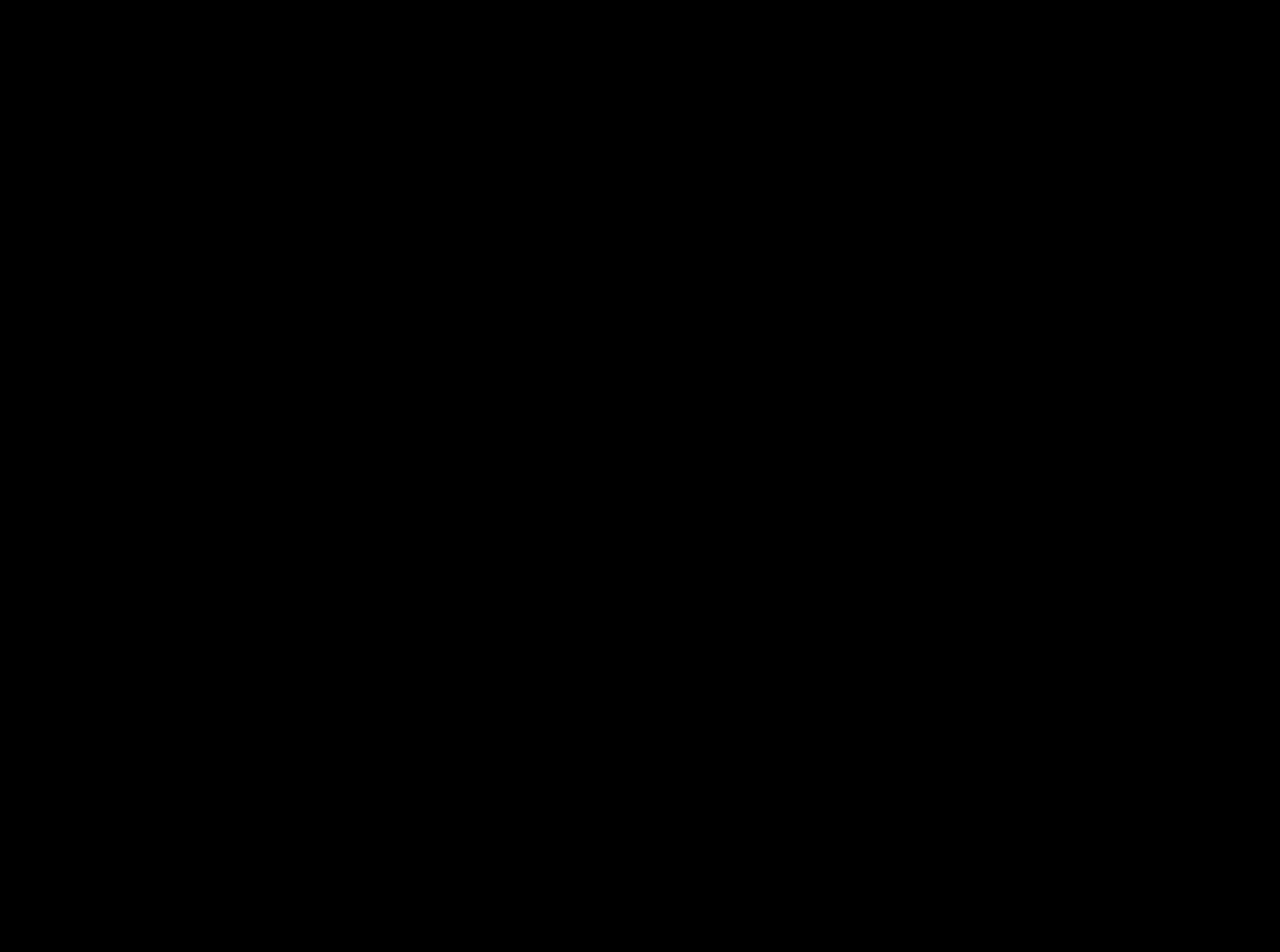
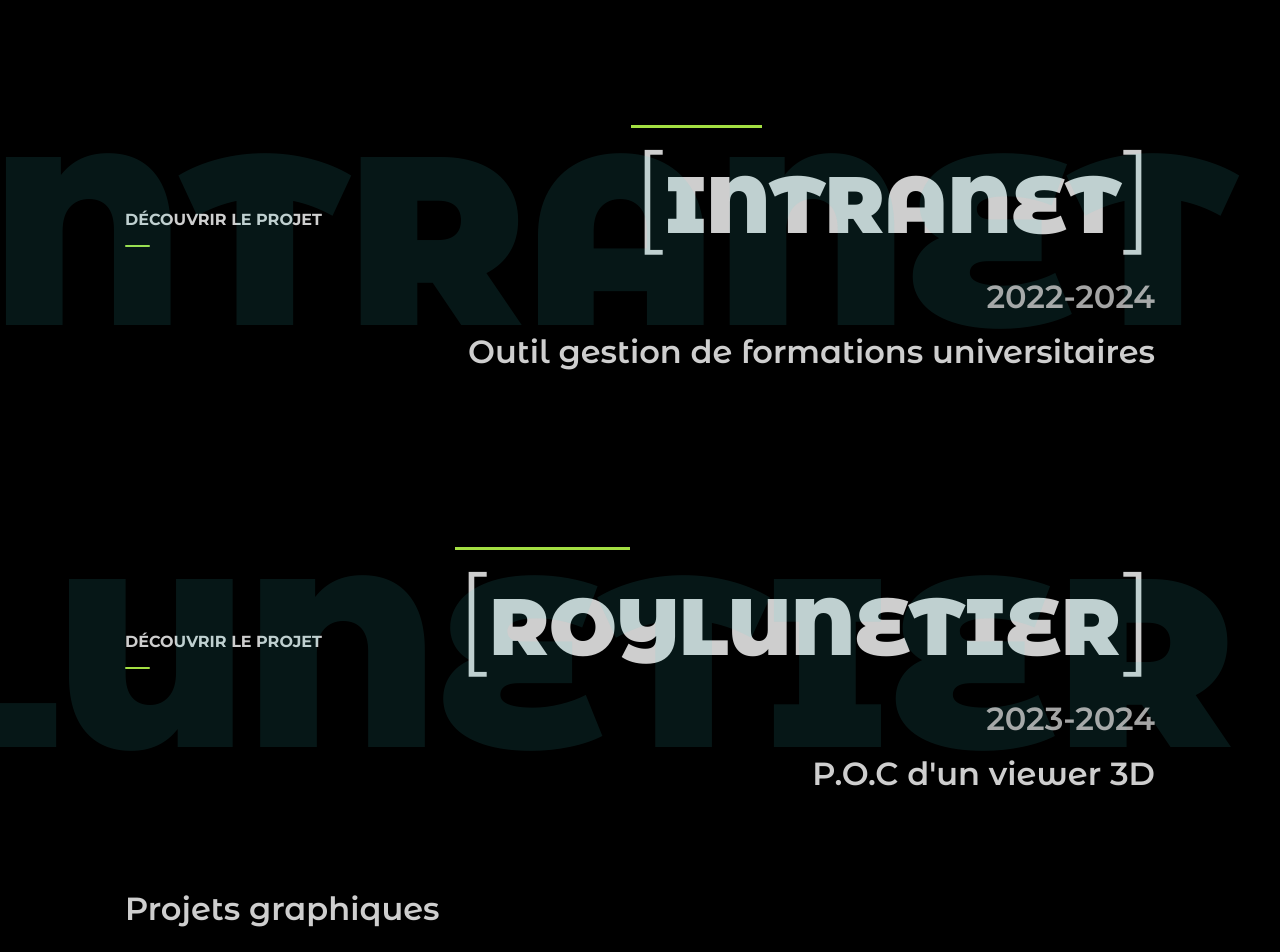
Before and after one commit to CyndelHerolt/personal_website, a Vue app: page / in a window 1280 px wide. Shown: the part 4380-5332 px from the top of the page. Before the commit the page ends 4445 px from the top, so only its background shows below. Built offline with nearby package versions, Linux system fonts and the light colour scheme.

Commit message:
project details

```diff
--- a/src/components/Projets.vue
+++ b/src/components/Projets.vue
@@ -5,13 +5,14 @@
 
 <template>
   <section id="projets">
+    <h2>Projets web</h2>
     <article>
       <div class="projet-card">
         <router-link class="underline-link" to="/unifolio">
           Découvrir le projet
         </router-link>
         <div class="title">
-          <h1><span>[</span>UniFolio<span>]</span></h1>
+          <h1 class="unifolio"><span>[</span>UniFolio<span>]</span></h1>
           <h2>2022-2024</h2>
         </div>
       </div>
@@ -19,8 +20,47 @@
         <h2>
           Outil de création, suivi et évaluation de portfolios universitaires
         </h2>
+      </div>
+    </article>
+    <article>
+      <div class="projet-card">
+        <router-link class="underline-link" to="/intranet">
+          Découvrir le projet
+        </router-link>
+        <div class="title">
+          <h1 class="intranet"><span>[</span>Intranet<span>]</span></h1>
+          <h2>2022-2024</h2>
+        </div>
+      </div>
+      <div class="preview">
+        <h2>
+          Outil gestion de formations universitaires
+        </h2>
+      </div>
+    </article>
+    <article>
+      <div class="projet-card">
+        <router-link class="underline-link" to="/roylunetier">
+          Découvrir le projet
+        </router-link>
+        <div class="title">
+          <h1 class="roylunetier"><span>[</span>RoyLunetier<span>]</span></h1>
+          <h2>2023-2024</h2>
+        </div>
+      </div>
+      <div class="preview">
+        <h2>
+          P.O.C d'un viewer 3D
+        </h2>
+      </div>
+    </article>
 
-      </div>
+    <h2>
+      Projets graphiques
+    </h2>
+    <article>
+      <h3>Illustrations</h3>
+      <h3>Photos</h3>
     </article>
   </section>
 </template>
@@ -35,6 +75,7 @@
   gap: 5rem;
 
   .projet-card {
+    margin-top: 5rem;
     display: flex;
     flex-direction: row;
     justify-content: space-between;
@@ -55,17 +96,6 @@
           font-size: 7rem;
         }
 
-        &:before {
-          content: 'UniFolio';
-          position: absolute;
-          top: -2rem;
-          right: -5rem;
-          font-size: 15rem;
-          font-weight: 900;
-          color: var(--secondary);
-          opacity: .1;
-        }
-
         &:after {
           content: '';
           position: absolute;
@@ -77,11 +107,42 @@
         }
       }
 
+      .unifolio:before {
+        content: 'UniFolio';
+        position: absolute;
+        top: -2rem;
+        right: -5rem;
+        font-size: 15rem;
+        font-weight: 900;
+        color: var(--secondary);
+        opacity: .1;
+      }
+      .intranet:before {
+        content: 'Intranet';
+        position: absolute;
+        top: -2rem;
+        right: -5rem;
+        font-size: 15rem;
+        font-weight: 900;
+        color: var(--secondary);
+        opacity: .1;
+      }
+      .roylunetier:before {
+        content: 'RoyLunetier';
+        position: absolute;
+        top: -2rem;
+        right: -5rem;
+        font-size: 15rem;
+        font-weight: 900;
+        color: var(--secondary);
+        opacity: .1;
+      }
+
+
       h2 {
         font-size: 2rem;
         font-weight: 600;
         text-align: end;
-        margin-right: 15%;
         position: relative;
         opacity: .8;
       }
```
